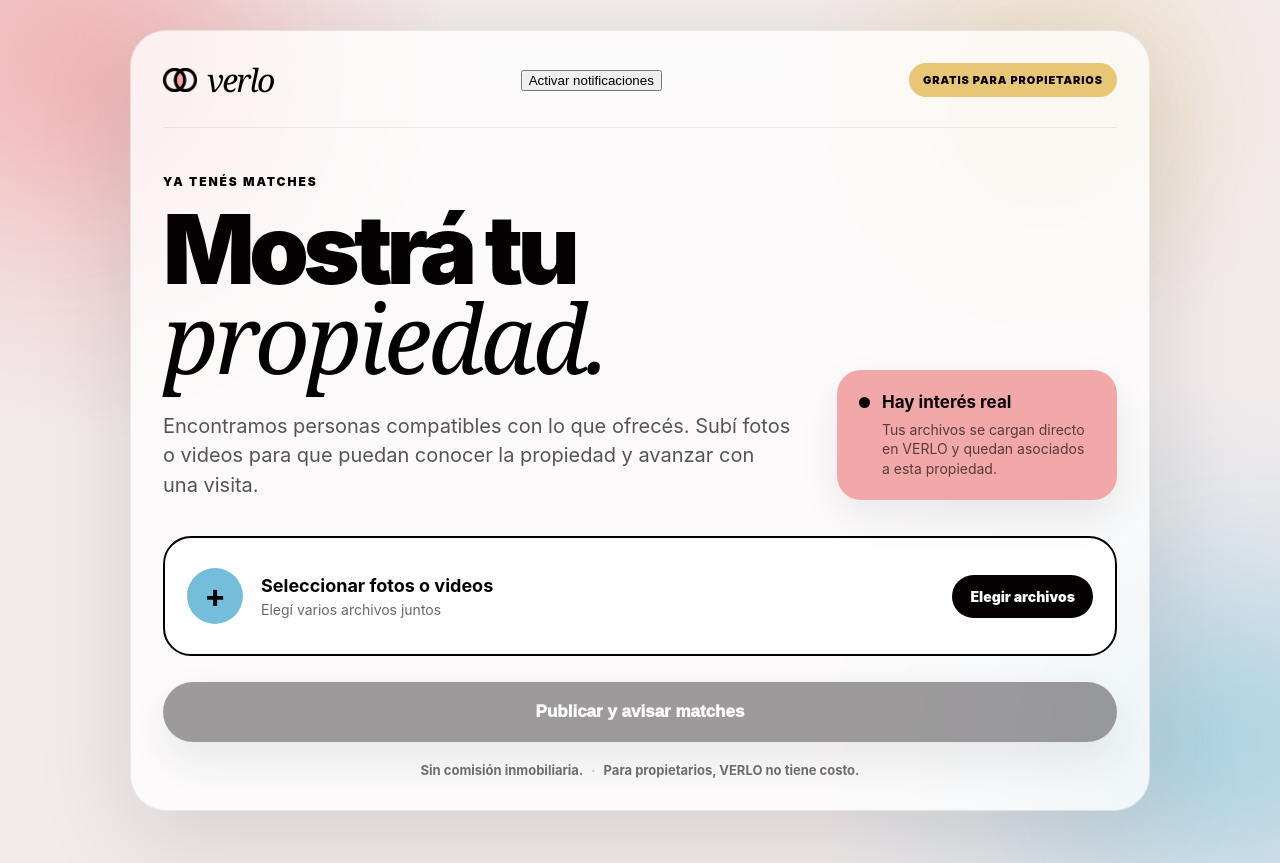
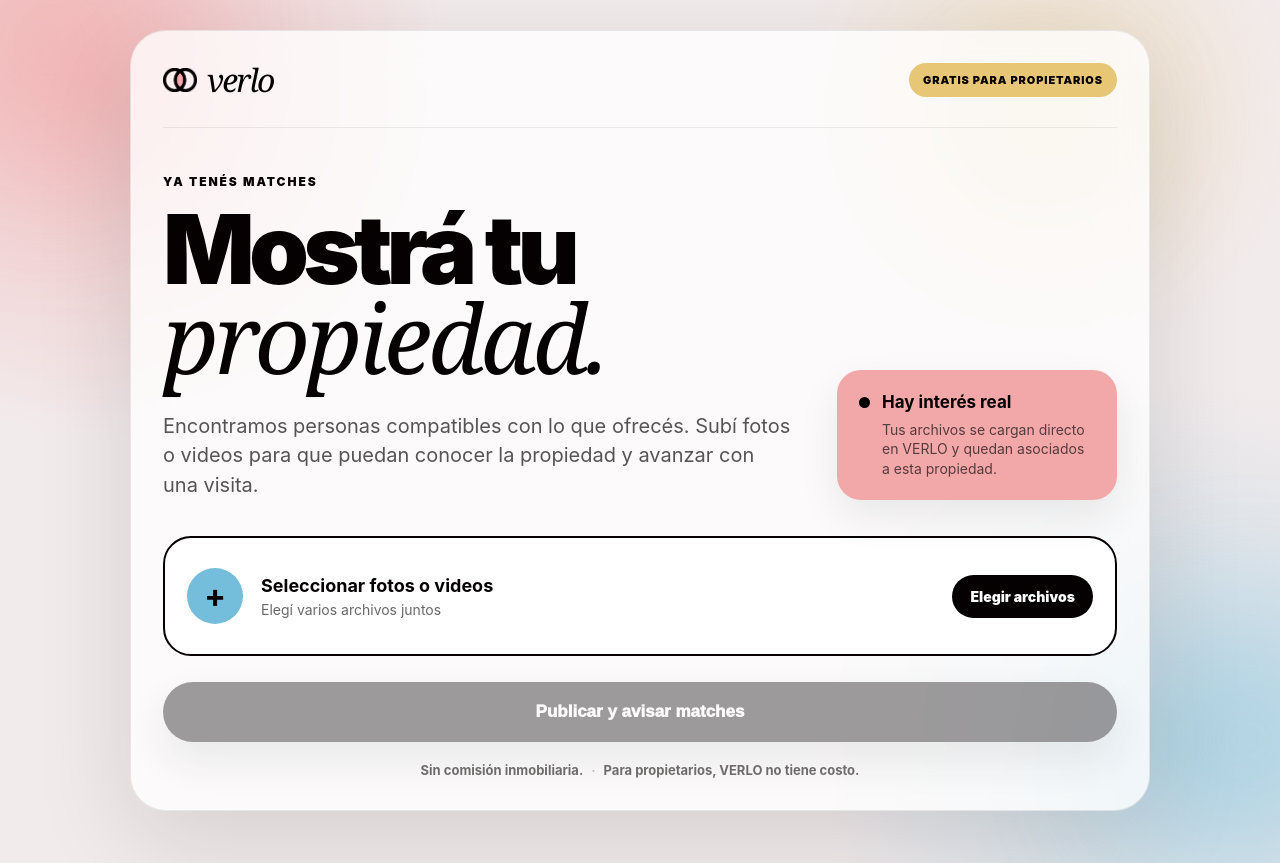
Before and after one commit to rentverlo-dotcom/verlo, a Next.js app: page /propiedad/1 in a window 1280 px wide. Built offline with nearby package versions, Linux system fonts and the light colour scheme; no server answers.

Commit message:
Update page.tsx

```diff
--- a/app/propiedad/[token]/page.tsx
+++ b/app/propiedad/[token]/page.tsx
@@ -12,7 +12,6 @@ import {
 } from "next/navigation"
 
 import VerloBrand from "@/components/VerloBrand"
-import PushSubscribeByTokenButton from "@/components/PushSubscribeByTokenButton"
 
 type UploadedMedia = {
   key: string
@@ -805,10 +804,6 @@ export default function OwnerPropertyPage() {
         <section className="shell">
           <div className="topbar">
             <VerloBrand />
-            <PushSubscribeByTokenButton
-  token={token}
-  role="owner"
-/>
 
             <div className="free-pill">
               GRATIS PARA PROPIETARIOS
```
